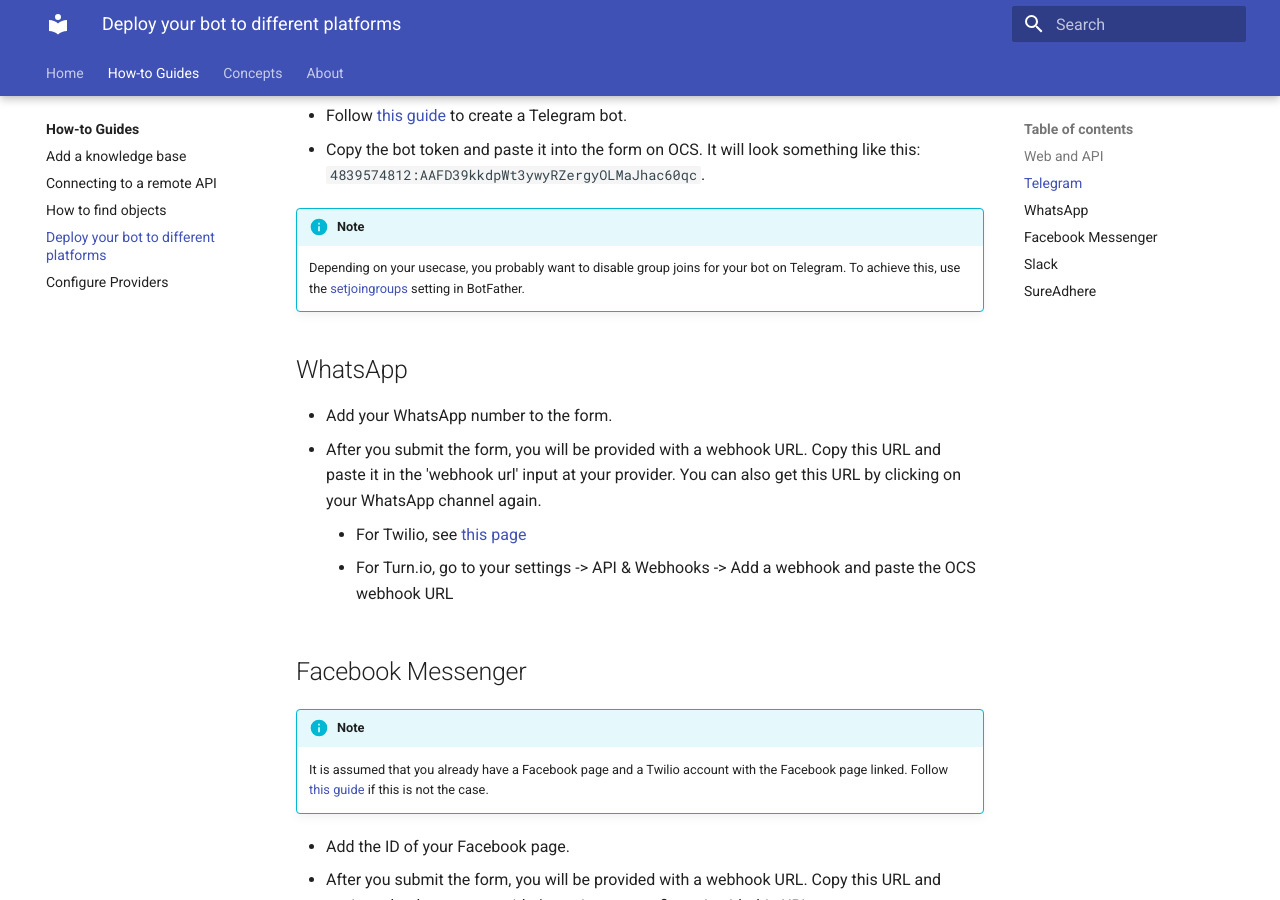
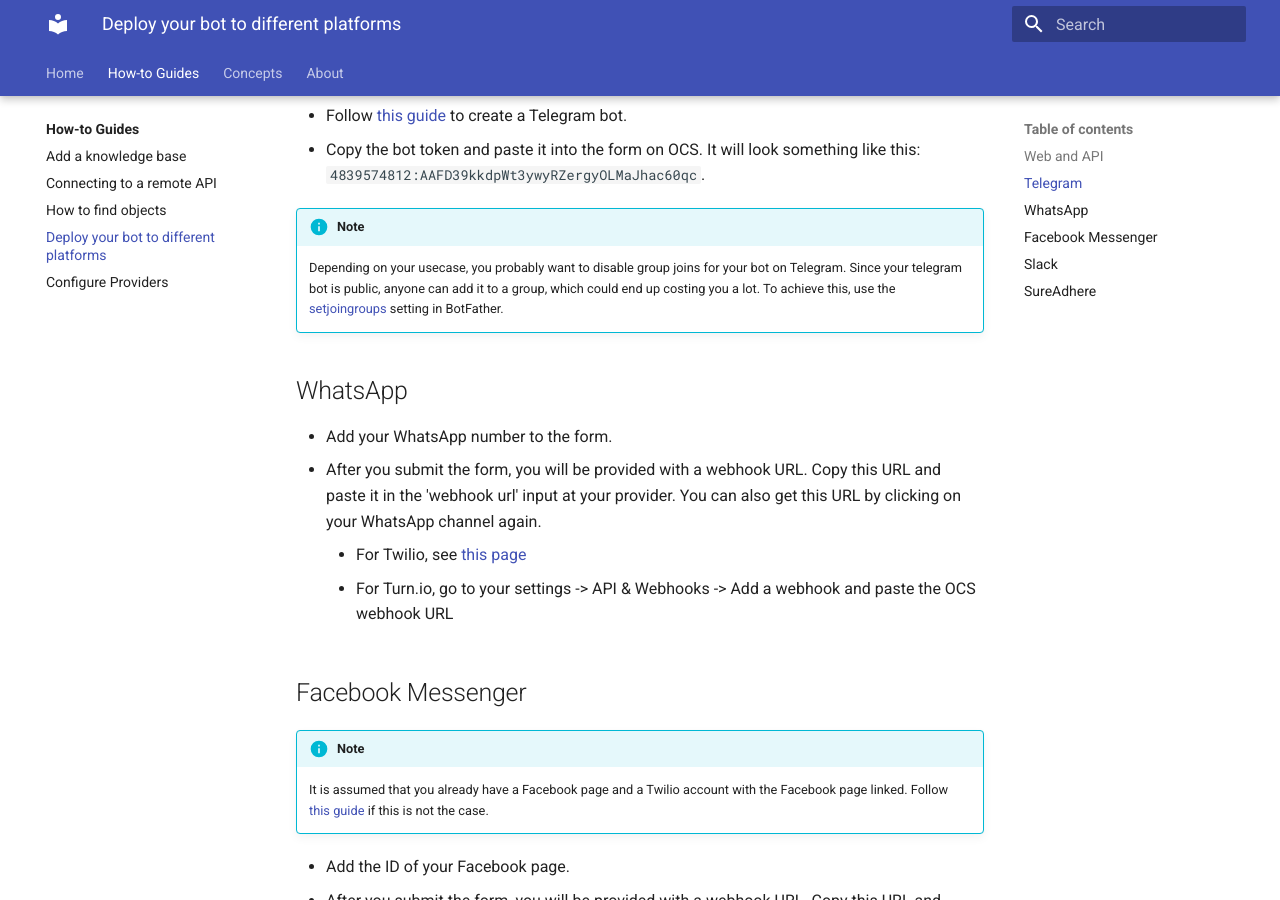
Before and after one commit to dimagi/open-chat-studio-docs, an MkDocs documentation site: the page built from docs/how-to/deploy_to_different_channels.md, in a window 1280 px wide and 900 px high, scrolled down 710 px. Built offline with MkDocs 1.6.1 and Material for MkDocs 9.7.7, drawn with Linux system fonts in a browser that asks for light colours.

Commit message:
Link to official telegram docs and add reason for why you'd want to disable public joins on Telegram

```diff
--- a/docs/how-to/deploy_to_different_channels.md
+++ b/docs/how-to/deploy_to_different_channels.md
@@ -19,7 +19,7 @@
 
 
 !!! info "Note"
-    Depending on your usecase, you probably want to disable group joins for your bot on Telegram. To achieve this, use the [setjoingroups][5] setting in BotFather.
+    Depending on your usecase, you probably want to disable group joins for your bot on Telegram. Since your telegram bot is public, anyone can add it to a group, which could end up costing you a lot. To achieve this, use the [setjoingroups][5] setting in BotFather.
 
 ## WhatsApp
 - Add your WhatsApp number to the form.
@@ -46,7 +46,7 @@
 - After you submit the form, you will be provided with a webhook URL. Copy this URL and navigate back to your provider's settings to configure it with this URL.
 
 
-[1]: https://flowxo.com/how-to-create-a-bot-for-Telegram-short-and-simple-guide-for-beginners/
+[1]: https://core.telegram.org/bots#how-do-i-create-a-bot
 [2]: ../concepts/messaging_providers.md
 [3]: https://www.twilio.com/docs/WhatsApp/api#configuring-inbound-message-webhooks
 [4]: https://www.twilio.com/docs/conversations/Facebook-messenger#setting-up-the-Facebook-messenger-channel
```
